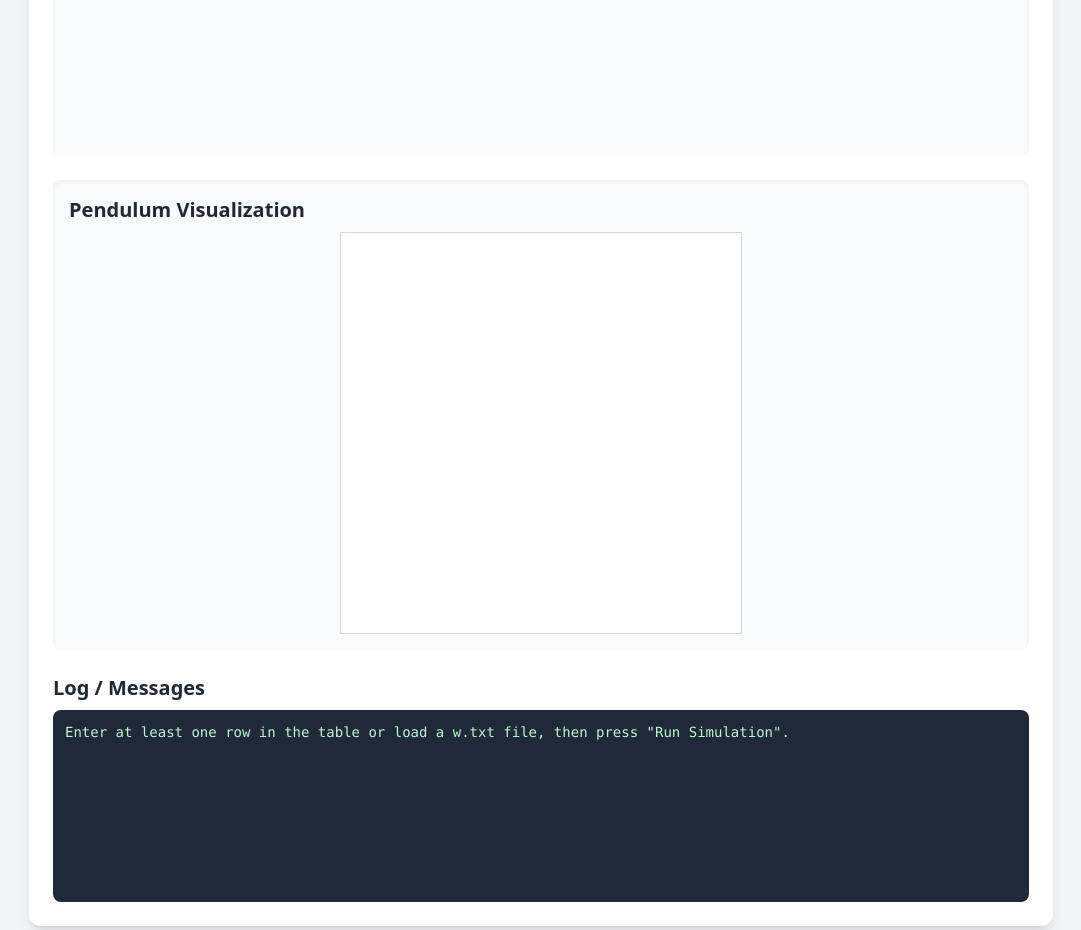
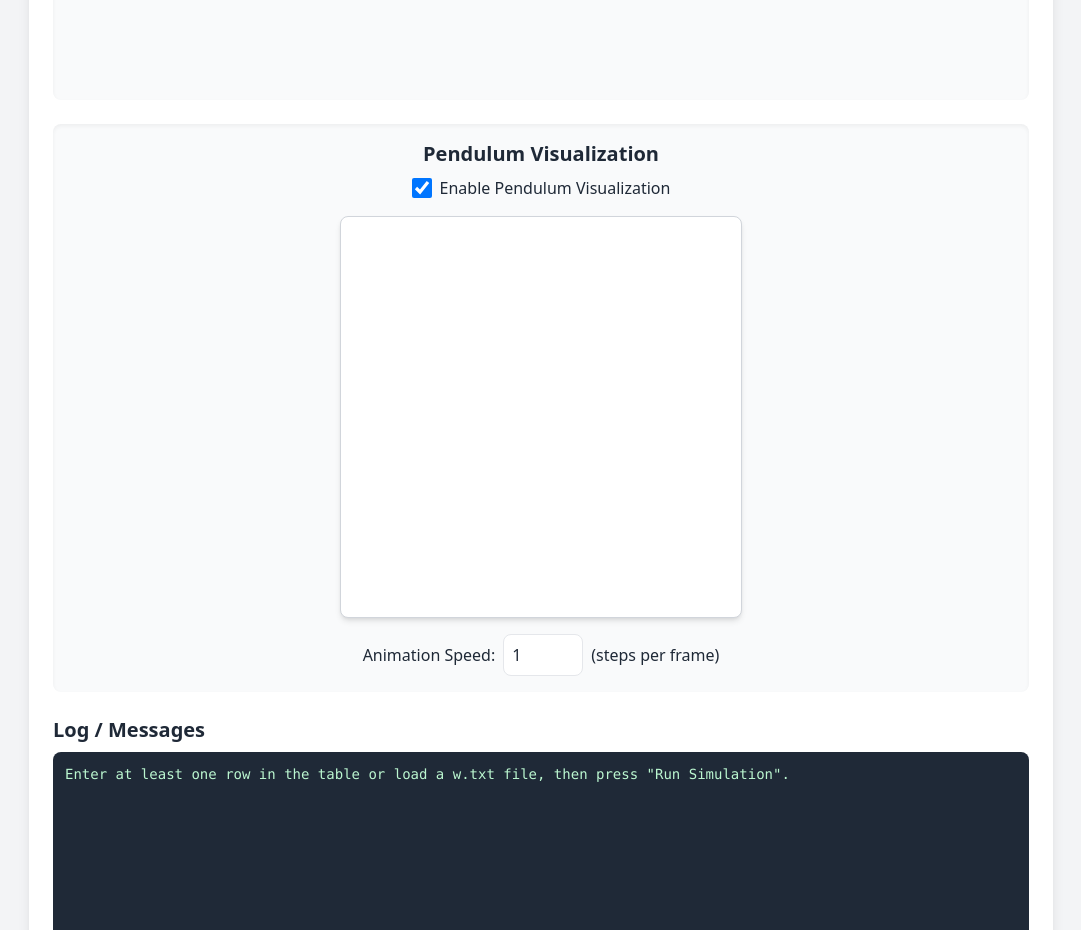
Before and after one commit to chinchio1/pendolo_web_2, a plain HTML site: page index.html in a window 1280 px wide. Shown: the part 1160-2090 px from the top of the page, without its empty margins (99-1180 px from the left). Drawn offline with nearby package versions, Linux system fonts and the light colour scheme.

Commit message:
Update index.html

```diff
--- a/index.html
+++ b/index.html
@@ -40,12 +40,6 @@
         <input id="lInput" type="number" value="7.5" step="1.0" class="w-28 p-2 border rounded-lg"/>
       </label>
 
-      <label class="flex items-center gap-2">
-        <span>Animation Speed:</span>
-        <input id="animationSpeedInput" type="number" value="100" min="1" step="10"
-               class="w-28 p-2 border rounded-lg focus:ring-2 focus:ring-blue-500" />
-      </label>
-
       <button id="runBtn"
               class="bg-blue-500 text-white px-4 py-2 rounded-lg shadow hover:bg-blue-600 transition">
         Run Simulation
@@ -86,9 +80,19 @@
     </div>
 
     <!-- Pendulum Visualization -->
-    <div class="bg-gray-50 p-4 rounded-lg shadow-inner">
+    <div class="bg-gray-50 p-4 rounded-lg shadow-inner flex flex-col items-center">
       <h3 class="text-xl font-semibold mb-2">Pendulum Visualization</h3>
-      <canvas id="pendulumCanvas" width="400" height="400" class="bg-white border border-gray-300 mx-auto block"></canvas>
+      <label class="flex items-center gap-2 mb-4">
+        <input type="checkbox" id="visualizePendulum" checked class="form-checkbox h-5 w-5 text-blue-600">
+        <span>Enable Pendulum Visualization</span>
+      </label>
+      <canvas id="pendulumCanvas" width="400" height="400" class="bg-white border border-gray-300 rounded-lg shadow-md"></canvas>
+      <label class="flex items-center gap-2 mt-4">
+        <span>Animation Speed:</span>
+        <input id="animationSpeed" type="number" value="1" min="1" step="1"
+               class="w-20 p-2 border rounded-lg focus:ring-2 focus:ring-blue-500" />
+        <span>(steps per frame)</span>
+      </label>
     </div>
 
     <!-- Log -->
```
